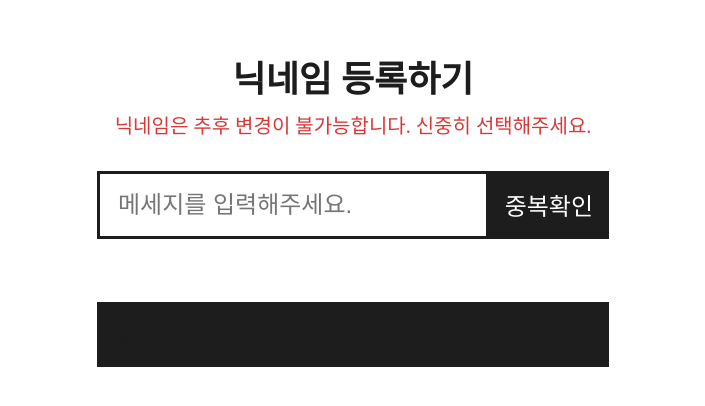
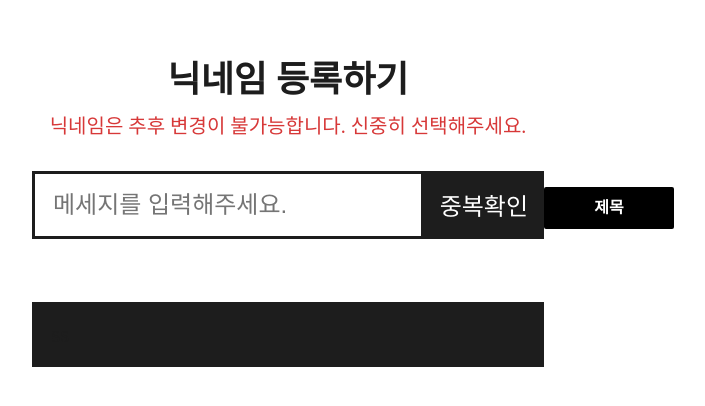
Before and after one commit to space109/space109, a React (Create React App) app in the folder frontend/: page /signUp in a window 1280 px wide. Shown: the part 192-598 px from the top of the page, without its empty margins (287-992 px from the left). Built offline with nearby package versions, Linux system fonts and the light colour scheme; a web font is replaced by a local one.

Commit message:
Style: 파일 이름 변경

```diff
--- a/frontend/src/pages/SignUpPage.tsx
+++ b/frontend/src/pages/SignUpPage.tsx
@@ -60,6 +60,7 @@ function SignUpPage({helpMsg}: Props) {
         </Div>
         <CheckButton fontSize="--h5" fontWeight="--regular">ss</CheckButton>
       </Div>
+      <SharpButton></SharpButton>
     </Div>
   );
 }
```
Also changed, not shown: frontend/src/components/Input/HAHA.tsx (renamed from frontend/src/components/Input/input.tsx).
